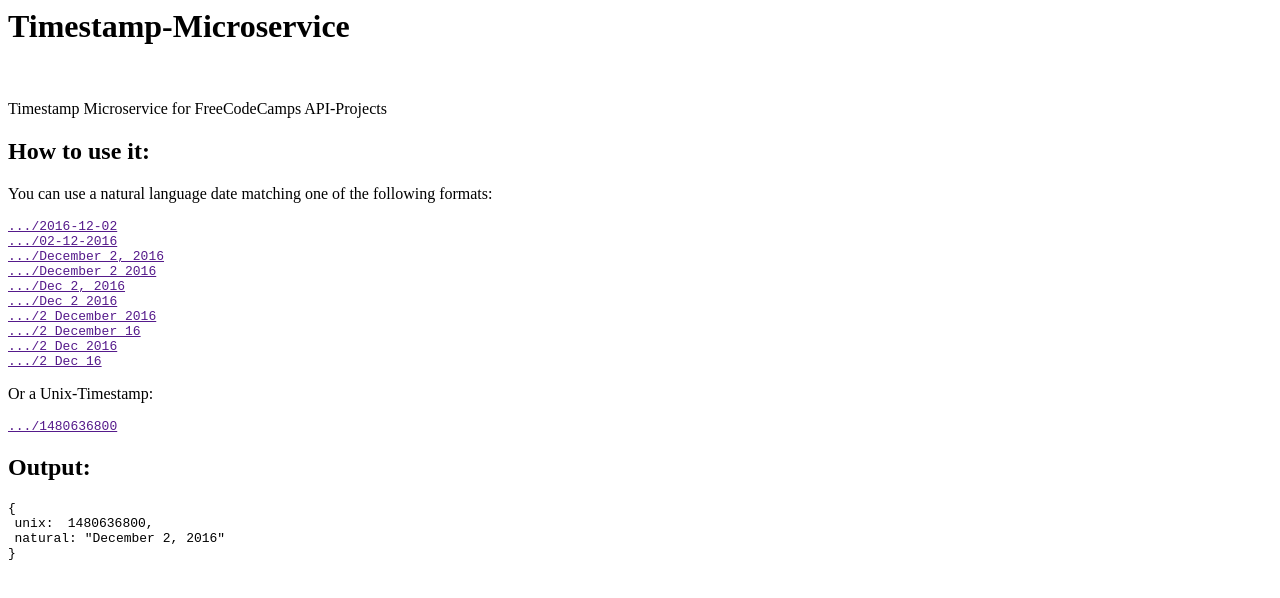
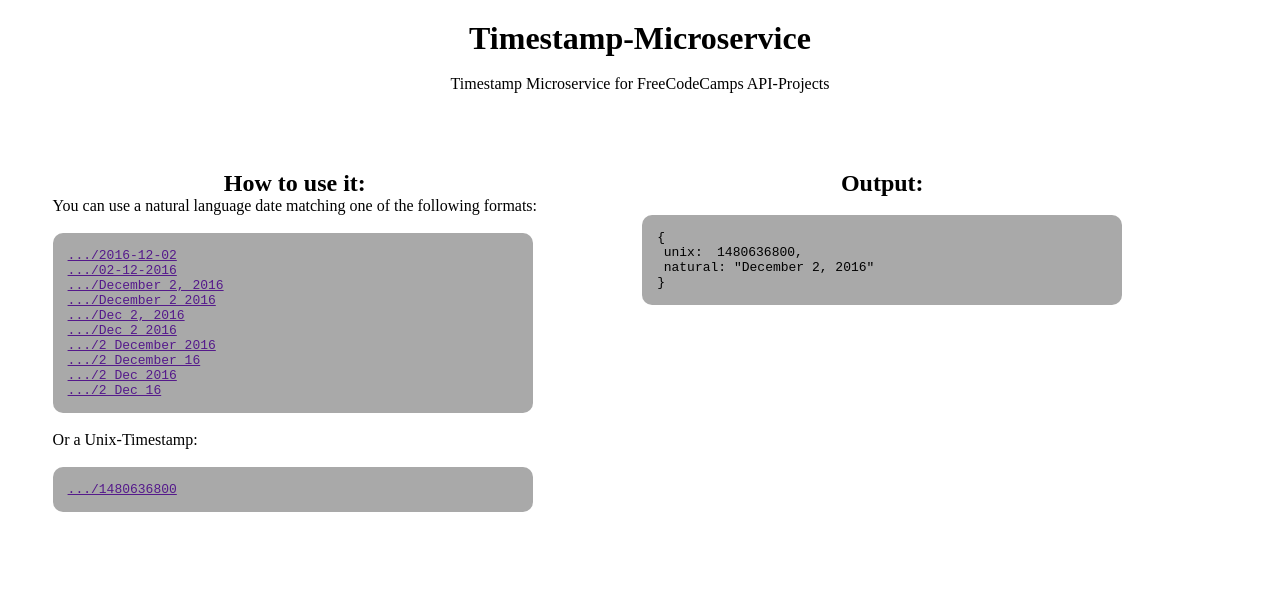
Before and after one commit to MinaNgh/Timestamp-Microservice, a plain HTML site: page view/index.html in a window 1280 px wide. Drawn offline with Linux system fonts and the light colour scheme.

Commit message:
edit index and create style.css

```diff
--- /dev/null
+++ b/public/style.css
@@ -0,0 +1,28 @@
+* {
+margin: 0;
+padding:0;
+}
+header{
+    height: 150px;
+    width: 100%;
+    text-align: center;
+    margin-top: 20px;
+}
+.header {
+    text-align: center;
+}
+#container{
+    display:flex;
+    flex-direction: row;
+    justify-content: space-around;
+    align-items: start;
+/*    column-gap: 50px;*/
+/*    width: 100%;*/
+}
+
+.code {
+    background-color:darkgray ;
+    border-radius: 10px;
+    padding: 15px;
+    width: 450px;
+}
--- a/view/index.html
+++ b/view/index.html
@@ -1,14 +1,17 @@
 <html>
     <head>
-        <link src=""/>
+        <link href="../public/style.css" rel="stylesheet"/>
     </head>
     <body>
+        <header>
             <h1>Timestamp-Microservice</h1><br/>
             <p>Timestamp Microservice for FreeCodeCamps API-Projects</p>
-        <div>
+        </header>
+        <div id="container">
             <section>
-                <h2>How to use it:</h2>
-                <p>You can use a natural language date matching one of the following formats:</p>
+                <h2 class="header">How to use it:</h2>
+                <p>You can use a natural language date matching one of the following formats:</p><br/>
+                <div class="code">
                 <code>
                     <a href="" target="_blank">.../2016-12-02</a><br>
                     <a href="" target="_blank">.../02-12-2016</a><br>
@@ -21,16 +24,18 @@
                     <a href="" target="_blank">.../2 Dec 2016</a><br>
                     <a href="" target="_blank">.../2 Dec 16</a><br>
                 </code>
-
-                <p>Or a Unix-Timestamp:</p>
-                <code>
+                </div><br/>
+                <p>Or a Unix-Timestamp:</p><br/>
+                <div class="code">
+                <code >
                     <a href="" target="_blank">.../1480636800</a>
                 </code>
+                </div>
 
             </section>
             <section>
-                <h2>Output:</h2>
-                <div>
+                <h2 class="header">Output:</h2><br/>
+                <div class="code">
                 <code>
                     {<br/>
                       &ensp;unix: &ensp;1480636800,<br/>
```
Lines whose indentation alone changed are shown as unchanged.
